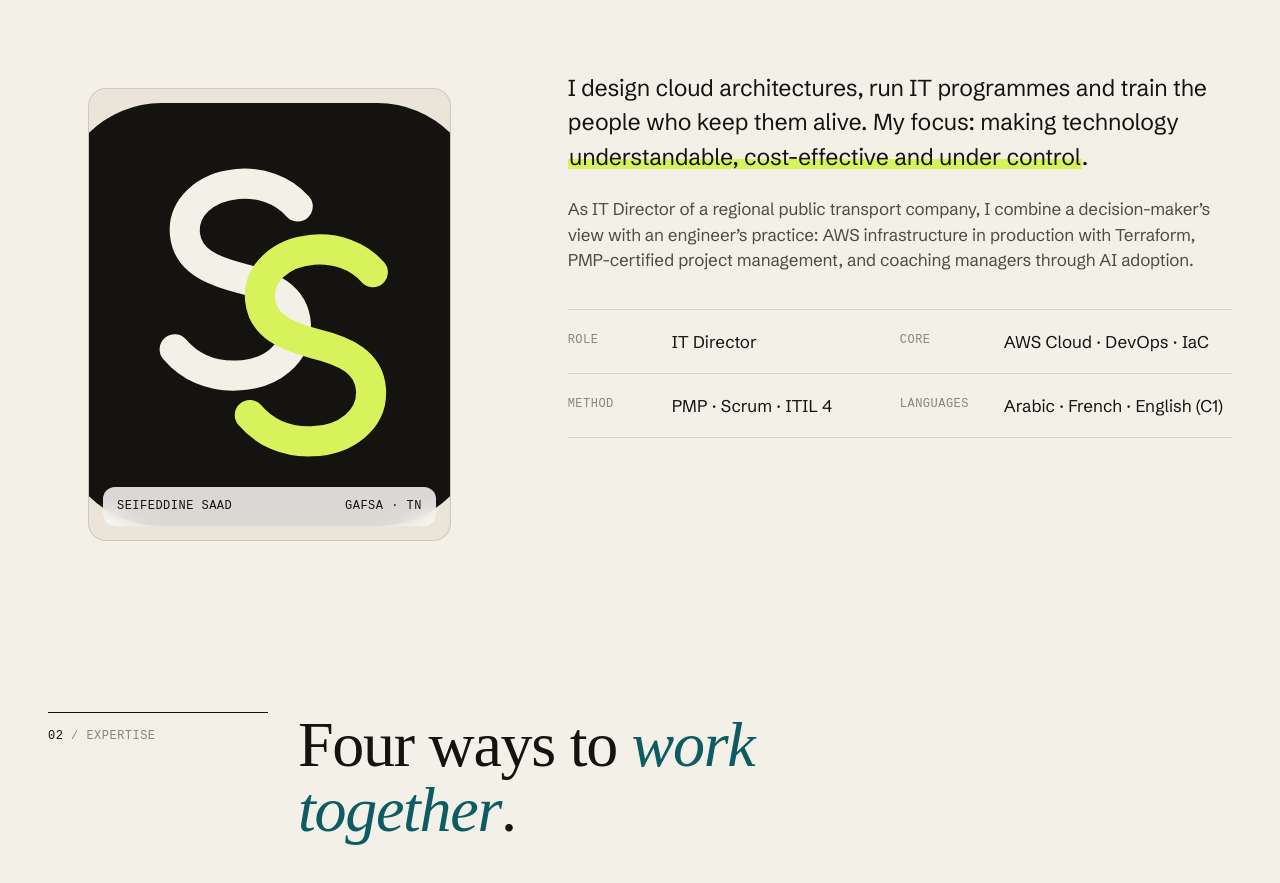
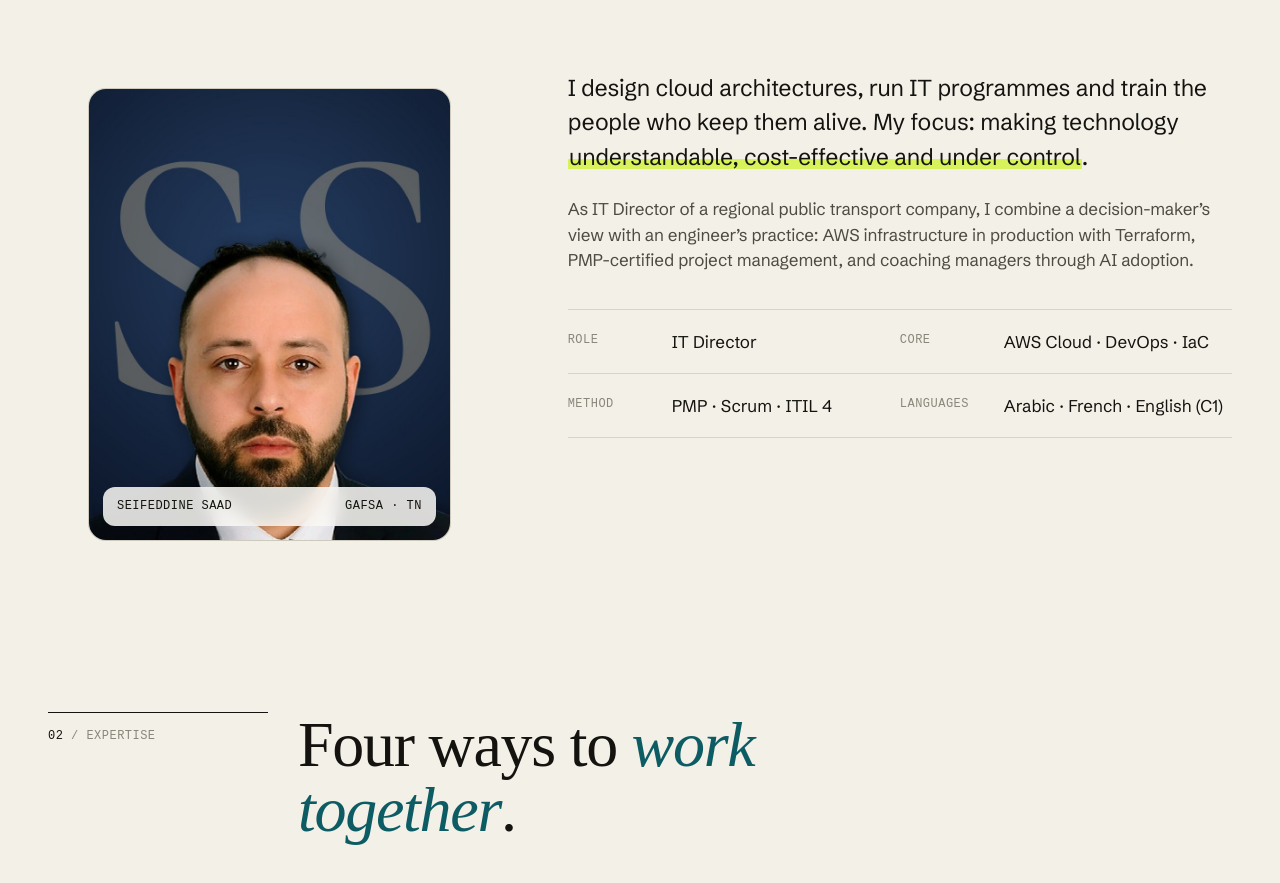
Before and after one commit to SeifeddineSAAD/seifsaad-site, a plain HTML site: page index.html in a window 1280 px wide. Shown: the part 1480-2363 px from the top of the page. Drawn offline with Linux system fonts and the light colour scheme; a web font is replaced by a local one.

Commit message:
Add files via upload

```diff
--- a/index.html
+++ b/index.html
@@ -111,9 +111,7 @@
         </div>
         <div class="profile">
           <figure class="portrait" data-reveal>
-            <!-- Remplacez ce bloc par votre photo :
-                 <img src="assets/img/portrait.jpg" alt="Seifeddine Saad"> -->
-            <div class="ph"><img src="assets/img/logo.svg" alt=""></div>
+            <img src="assets/img/portrait.jpg" alt="Seifeddine Saad" width="1000" height="1000">
             <figcaption class="mono"><span>Seifeddine Saad</span><span>Gafsa · TN</span></figcaption>
           </figure>
           <div class="profile-text">
```
